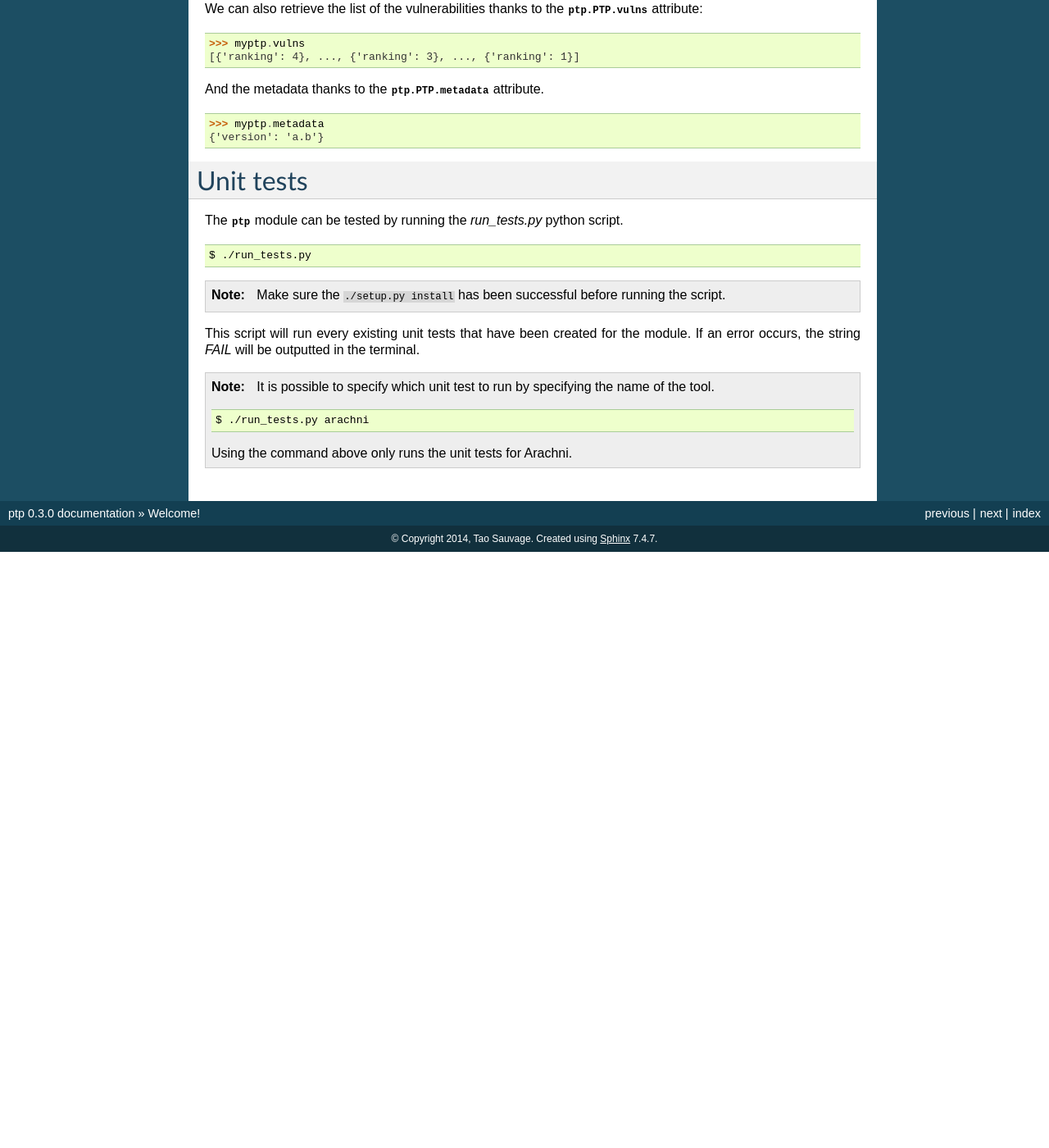
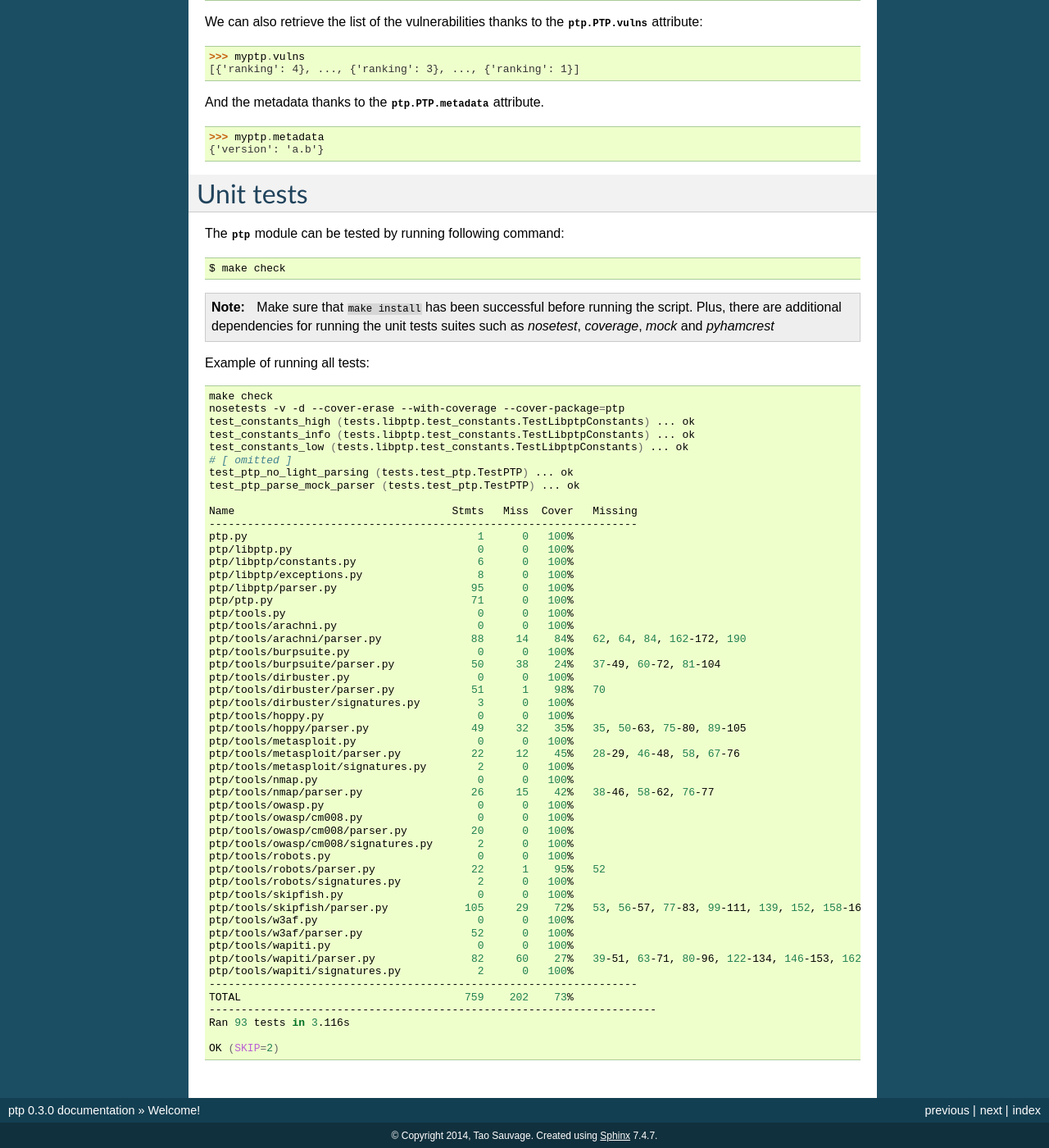
Before and after one commit to owtf/ptp, a Sphinx documentation site: the page built from docs/source/gettingstarted.rst, in a window 1280 px wide and 1400 px high, scrolled down 3126 px. Shown: the whole window at 82% size. Built offline with Sphinx 7.4.7, drawn with Linux system fonts in a browser that asks for light colours; before the commit the page ends 3799 px from its top, so only the background shows below that; some of the changed text lies outside the part shown.

Commit message:
[doc] Update Getting Started section regarding installation/testing.

```diff
--- a/docs/source/gettingstarted.rst
+++ b/docs/source/gettingstarted.rst
@@ -87,11 +87,11 @@ The first step is to clone the repository of the project:
 
     $ git clone https://github.com/owtf/ptp.git
 
-Then run the `setup.py` script:
+Then use the Makefile command:
 
 .. code-block:: bash
 
-    $ ./setup.py install
+    $ make install
 
 ===========
 Basic usage
@@ -118,8 +118,8 @@ Example:
 .. code-block:: pycon
 
     >>> from ptp import PTP
-    >>> myptp = PTP(pathname='my/directory', filename='my_report')
-    >>> myptp.parse()
+    >>> myptp = PTP()
+    >>> myptp.parse(pathname='my/directory', filename='my_report')
     [{'ranking': 4}, ..., {'ranking': 3}, ..., {'ranking': 1}]
 
 .. note::
@@ -131,8 +131,8 @@ Example:
     For instance, we could have done:
 
     >>> from ptp import PTP
-    >>> myptp = PTP(pathname='my/directory')
-    >>> myptp.parse()
+    >>> myptp = PTP()
+    >>> myptp.parse(pathname='my/directory')
     [{'ranking': 4}, ..., {'ranking': 3}, ..., {'ranking': 1}]
 
     Be careful though, when omitting the `filename` parameter, :mod:`ptp` will
@@ -142,7 +142,8 @@ Example:
     In order to force :mod:`ptp` to process each file that has been found, the
     parameter ``first`` must be set to ``False`` like below:
 
-    >>> myptp = PTP(pathname='my/directory', first=False)
+    >>> myptp = PTP()
+    >>> myptp.parse(pathname='my/directory', first=False)
 
 If we are only looking for the highest risk that is listed in the report, we
 can use the following function:
@@ -232,29 +233,70 @@ And the metadata thanks to the :attr:`ptp.PTP.metadata` attribute.
 Unit tests
 ==========
 
-The :mod:`ptp` module can be tested by running the `run_tests.py` python
-script.
+The :mod:`ptp` module can be tested by running following command:
 
 .. code-block:: bash
 
-    $ ./run_tests.py
+    $ make check
 
 .. note::
 
-    Make sure the ``./setup.py install`` has been successful before running the
-    script.
+    Make sure that ``make install`` has been successful before running the script. Plus, there are additional
+    dependencies for running the unit tests suites such as `nosetest`, `coverage`, `mock` and `pyhamcrest`
 
-This script will run every existing unit tests that have been created for the
-module. If an error occurs, the string `FAIL` will be outputted in the
-terminal.
+Example of running all tests:
 
-.. note::
+.. code-block:: bash
 
-    It is possible to specify which unit test to run by specifying the name of
-    the tool.
+    make check
+    nosetests -v -d --cover-erase --with-coverage --cover-package=ptp
+    test_constants_high (tests.libptp.test_constants.TestLibptpConstants) ... ok
+    test_constants_info (tests.libptp.test_constants.TestLibptpConstants) ... ok
+    test_constants_low (tests.libptp.test_constants.TestLibptpConstants) ... ok
+    # [ omitted ]
+    test_ptp_no_light_parsing (tests.test_ptp.TestPTP) ... ok
+    test_ptp_parse_mock_parser (tests.test_ptp.TestPTP) ... ok
 
-    .. code-block:: bash
+    Name                                  Stmts   Miss  Cover   Missing
+    -------------------------------------------------------------------
+    ptp.py                                    1      0   100%
+    ptp/libptp.py                             0      0   100%
+    ptp/libptp/constants.py                   6      0   100%
+    ptp/libptp/exceptions.py                  8      0   100%
+    ptp/libptp/parser.py                     95      0   100%
+    ptp/ptp.py                               71      0   100%
+    ptp/tools.py                              0      0   100%
+    ptp/tools/arachni.py                      0      0   100%
+    ptp/tools/arachni/parser.py              88     14    84%   62, 64, 84, 162-172, 190
+    ptp/tools/burpsuite.py                    0      0   100%
+    ptp/tools/burpsuite/parser.py            50     38    24%   37-49, 60-72, 81-104
+    ptp/tools/dirbuster.py                    0      0   100%
+    ptp/tools/dirbuster/parser.py            51      1    98%   70
+    ptp/tools/dirbuster/signatures.py         3      0   100%
+    ptp/tools/hoppy.py                        0      0   100%
+    ptp/tools/hoppy/parser.py                49     32    35%   35, 50-63, 75-80, 89-105
+    ptp/tools/metasploit.py                   0      0   100%
+    ptp/tools/metasploit/parser.py           22     12    45%   28-29, 46-48, 58, 67-76
+    ptp/tools/metasploit/signatures.py        2      0   100%
+    ptp/tools/nmap.py                         0      0   100%
+    ptp/tools/nmap/parser.py                 26     15    42%   38-46, 58-62, 76-77
+    ptp/tools/owasp.py                        0      0   100%
+    ptp/tools/owasp/cm008.py                  0      0   100%
+    ptp/tools/owasp/cm008/parser.py          20      0   100%
+    ptp/tools/owasp/cm008/signatures.py       2      0   100%
+    ptp/tools/robots.py                       0      0   100%
+    ptp/tools/robots/parser.py               22      1    95%   52
+    ptp/tools/robots/signatures.py            2      0   100%
+    ptp/tools/skipfish.py                     0      0   100%
+    ptp/tools/skipfish/parser.py            105     29    72%   53, 56-57, 77-83, 99-111, 139, 152, 158-160, 211
+    ptp/tools/w3af.py                         0      0   100%
+    ptp/tools/w3af/parser.py                 52      0   100%
+    ptp/tools/wapiti.py                       0      0   100%
+    ptp/tools/wapiti/parser.py               82     60    27%   39-51, 63-71, 80-96, 122-134, 146-153, 162-177
+    ptp/tools/wapiti/signatures.py            2      0   100%
+    -------------------------------------------------------------------
+    TOTAL                                   759    202    73%
+    ----------------------------------------------------------------------
+    Ran 93 tests in 3.116s
 
-        $ ./run_tests.py arachni
-
-    Using the command above only runs the unit tests for Arachni.
+    OK (SKIP=2)
```
